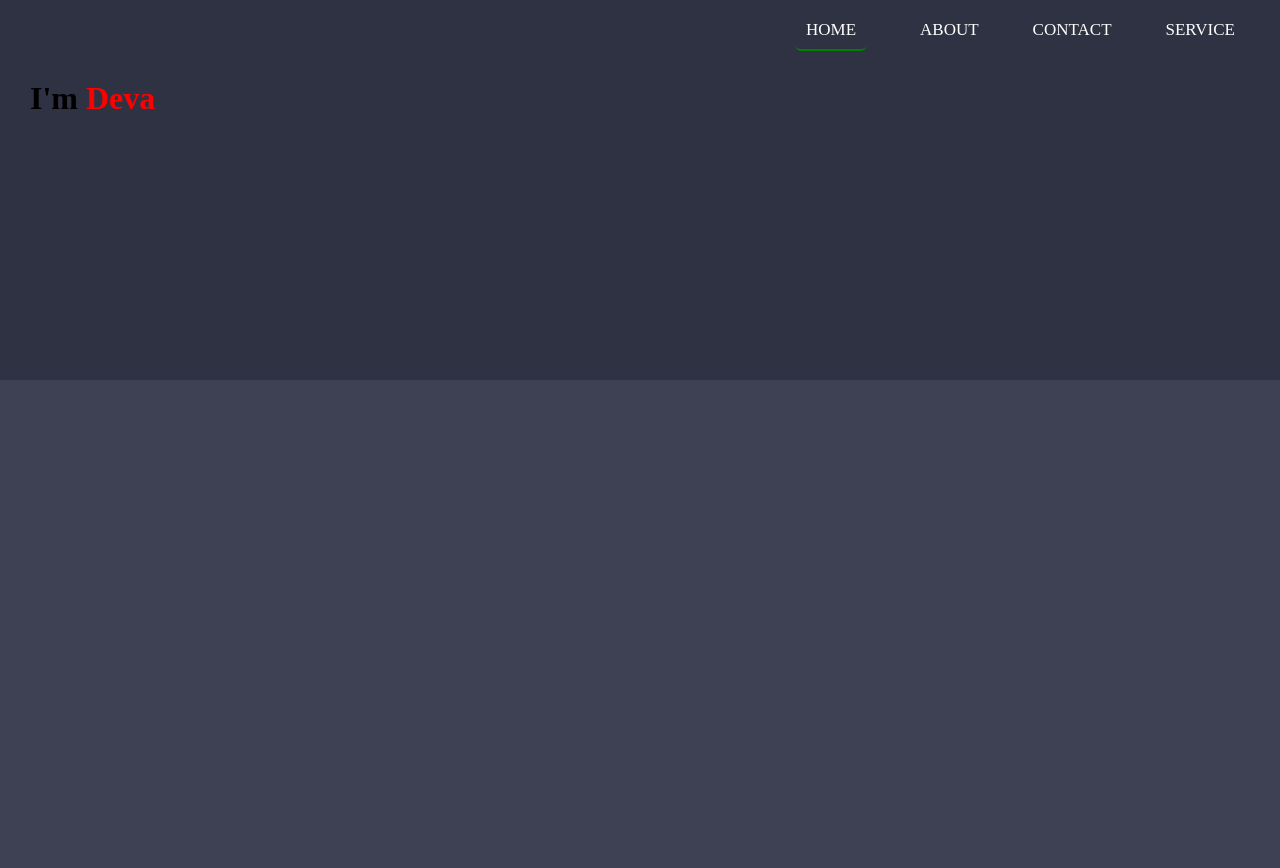
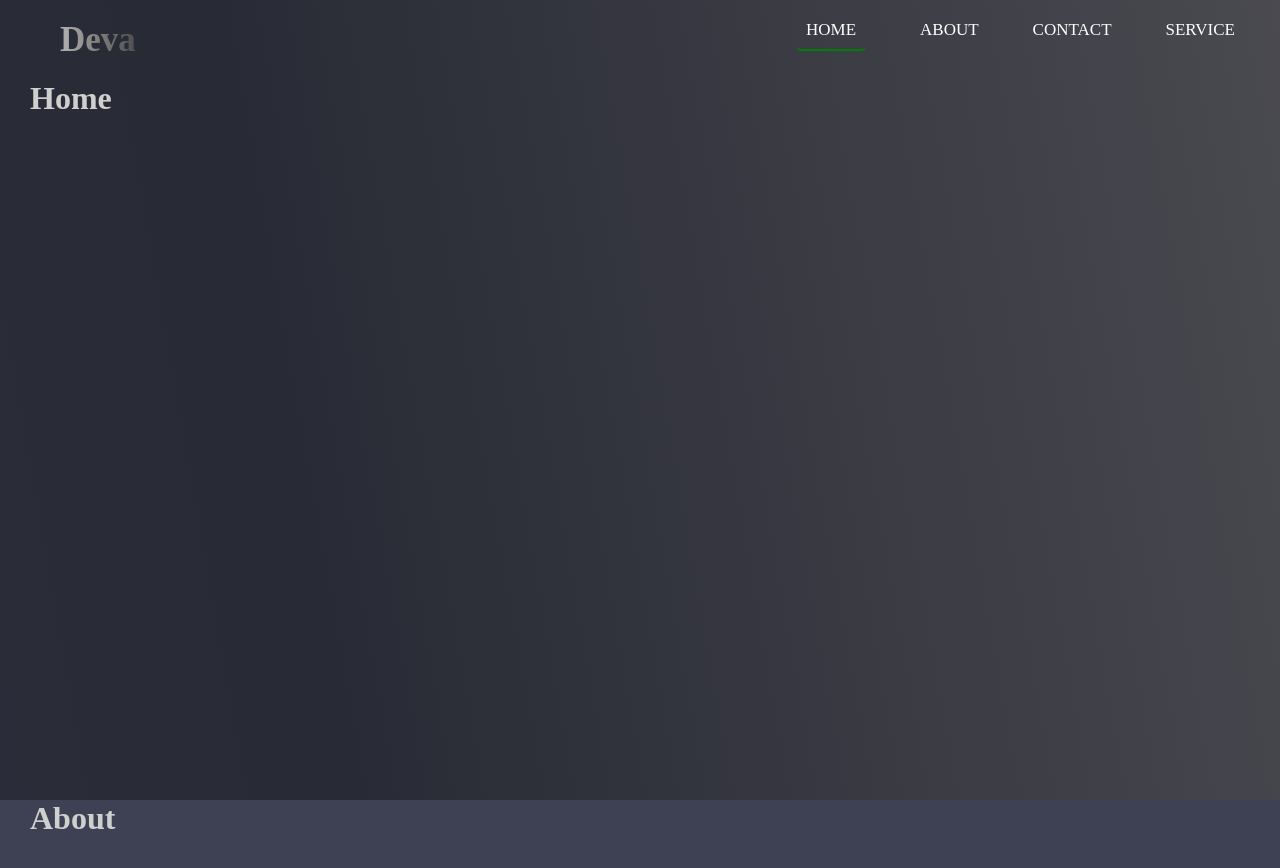
Before and after one commit to DevaS-official/Portfolio, a plain HTML site: page index.html in a window 1280 px wide. Shown: the top 868 px of the page. Before the commit the page ends 800 px from the top, so only its background shows below. Drawn offline with nearby package versions, Linux system fonts and the light colour scheme.

Commit message:
feat:Update some feature

```diff
--- a/index.html
+++ b/index.html
@@ -13,6 +13,7 @@
             $('nav ul li a').click(function () {
                 $('nav ul li a').removeClass('active');
                 $(this).addClass('active');
+                $('#check').prop("checked",false);
             });
         });
     </script>
@@ -23,10 +24,9 @@
     <nav>
         <input type="checkbox" id="check">
         <label for="check" class="checkbtn">
-
             <i class="fa fa-bars"></i>
         </label>
-        <label class="logo"></label>
+        <label class="logo">Deva</label>
         <ul>
             <li><a href="#Home" class="active">Home</a></li>
             <li><a href="#About">About</a></li>
@@ -34,10 +34,22 @@
             <li><a href="#Service">Service</a></li>
         </ul>
     </nav>
-    <div class="container">
-        <h1>I'm <span>Deva</span></h1>
+    <div class="container" id="Home">
+        <h1>Home</h1>
+    </div>
+    </div>
+    <div>
+    <div id="About">
+        <h1>About</h1>
+    </div>
+    <div id="Contact">
+        <h1>Contact</h1>
+    </div>
+    <div id="Service">
+        <h1>Service</h1>
     </div>
    </div>
+
 
 </body>
 
--- a/style.css
+++ b/style.css
@@ -1,5 +1,6 @@
 :root{
     --primary-dark : #2f3242;
+    --primary-grey:#282a35;
     --primary-light : #cfcfcf;
     --primary-text-light: #000;
     --primary-text-dark: #fff;
@@ -8,7 +9,26 @@
     margin: 0;
     padding: 0;
     box-sizing: border-box;
-}i{
+    scroll-behavior: smooth;
+}
+.main{
+    min-height: 100vh;
+    background: linear-gradient(260deg,#505055,var(--primary-grey),var(--primary-dark));
+    background-size: 180% 180%;
+    animation: gradient-animation 18s ease infinite;
+}
+@keyframes gradient-animation {
+    0% {
+      background-position: 0% 50%;
+    }
+    50% {
+      background-position: 100% 50%;
+    }
+    100% {
+      background-position: 0% 50%;
+    }
+  }
+i{
     z-index: 100;
 }
 h1{
@@ -18,27 +38,36 @@ span{
     color: red;
 }
 body{
+
     background: #3e4153;
+
+}
+div{
+    color: var(--primary-light);
 }
 nav{
-    position: sticky;
-    top: 0;
-    background-color: var(--primary-dark);
+    /*background-color: var(--primary-dark);*/
     height: 80px;
     width: 100%;
 }
 .container{
-    background-color: var(--primary-dark);
+
+    /*background-color: var(--primary-dark);*/
     min-height: 300px;
 }
 
 label.logo{
-    color: white;
+    background: linear-gradient(to left, #000,#fff);
+    -webkit-background-clip: text;
+    -webkit-text-fill-color: transparent;
     font-size: 35px;
     line-height: 80px;
-    padding: 0 100px;
+    padding: 0 60px;
     font-weight: bold;
 
+}
+#About,#Contact,#Service{
+    min-height: 500px;
 }
 nav ul{
     float: right;
```
